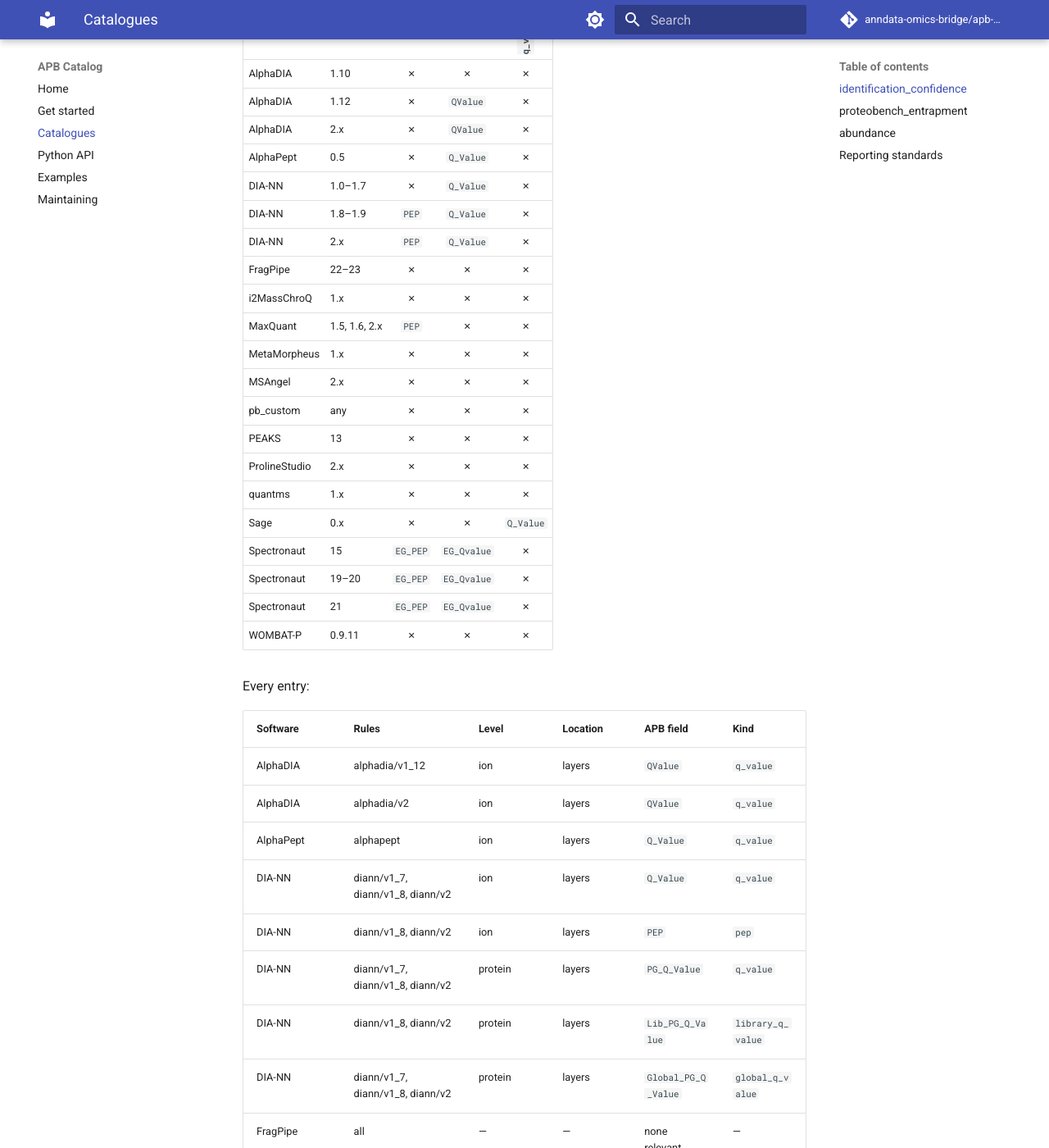
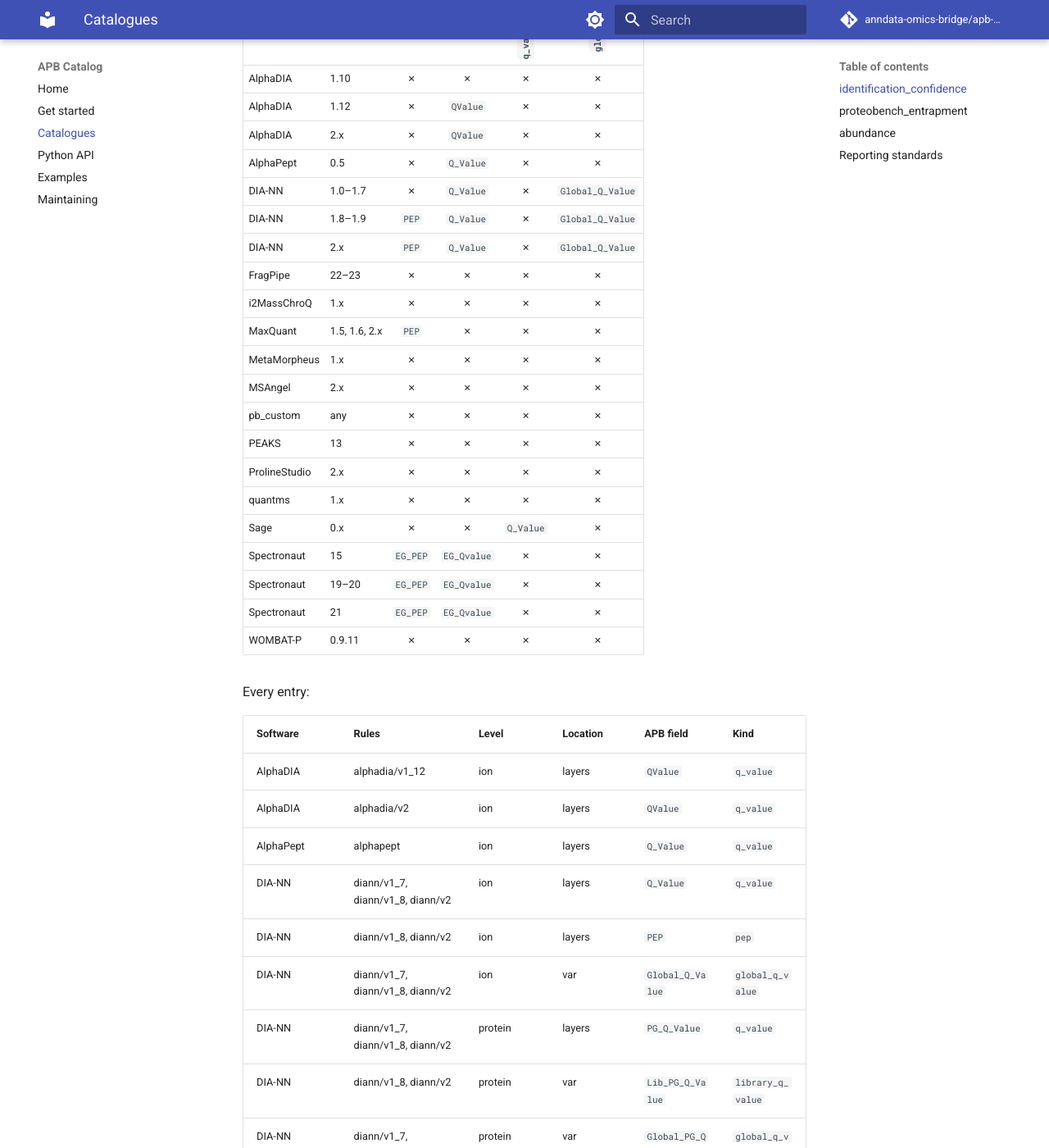
Before and after one commit to anndata-omics-bridge/apb-catalog, an MkDocs documentation site: the page built from docs/catalogues.md, in a window 1280 px wide and 1400 px high, scrolled down 2226 px. Shown: the whole window at 82% size. Built offline with MkDocs 1.6.1 and Material for MkDocs 9.7.7, drawn with Linux system fonts in a browser that asks for light colours; comment, search, counter and statistics services are not loaded; some of the changed text lies outside the part shown.

Commit message:
feat!: DIA-NN's library and global q-values are var entries
apb2 now stores them in var. identification_confidence: protein
Lib_PG_Q_Value and Global_PG_Q_Value move to var, a new ion Global_Q_Value
entry; the evidence cites DIA-NN's 1.0 placeholder. proteobench_entrapment: ion
Lib_Q_Value and Global_Q_Value move to var. Examples regenerated from DIA-NN
2.6.0.

```diff
--- a/docs/catalogues.md
+++ b/docs/catalogues.md
@@ -60,29 +60,29 @@
 
 <div class="coverage-matrix" markdown>
 
-| Software | Version | `pep` per run | `q_value` per run | `q_value` per feature, MS1 peak |
-| --- | --- | :-: | :-: | :-: |
-| AlphaDIA | 1.10 | ✗ | ✗ | ✗ |
-| AlphaDIA | 1.12 | ✗ | `QValue` | ✗ |
-| AlphaDIA | 2.x | ✗ | `QValue` | ✗ |
-| AlphaPept | 0.5 | ✗ | `Q_Value` | ✗ |
-| DIA-NN | 1.0–1.7 | ✗ | `Q_Value` | ✗ |
-| DIA-NN | 1.8–1.9 | `PEP` | `Q_Value` | ✗ |
-| DIA-NN | 2.x | `PEP` | `Q_Value` | ✗ |
-| FragPipe | 22–23 | ✗ | ✗ | ✗ |
-| i2MassChroQ | 1.x | ✗ | ✗ | ✗ |
-| MaxQuant | 1.5, 1.6, 2.x | `PEP` | ✗ | ✗ |
-| MetaMorpheus | 1.x | ✗ | ✗ | ✗ |
-| MSAngel | 2.x | ✗ | ✗ | ✗ |
-| pb_custom | any | ✗ | ✗ | ✗ |
-| PEAKS | 13 | ✗ | ✗ | ✗ |
-| ProlineStudio | 2.x | ✗ | ✗ | ✗ |
-| quantms | 1.x | ✗ | ✗ | ✗ |
-| Sage | 0.x | ✗ | ✗ | `Q_Value` |
-| Spectronaut | 15 | `EG_PEP` | `EG_Qvalue` | ✗ |
-| Spectronaut | 19–20 | `EG_PEP` | `EG_Qvalue` | ✗ |
-| Spectronaut | 21 | `EG_PEP` | `EG_Qvalue` | ✗ |
-| WOMBAT-P | 0.9.11 | ✗ | ✗ | ✗ |
+| Software | Version | `pep` per run | `q_value` per run | `q_value` per feature, MS1 peak | `global_q_value` per feature |
+| --- | --- | :-: | :-: | :-: | :-: |
+| AlphaDIA | 1.10 | ✗ | ✗ | ✗ | ✗ |
+| AlphaDIA | 1.12 | ✗ | `QValue` | ✗ | ✗ |
+| AlphaDIA | 2.x | ✗ | `QValue` | ✗ | ✗ |
+| AlphaPept | 0.5 | ✗ | `Q_Value` | ✗ | ✗ |
+| DIA-NN | 1.0–1.7 | ✗ | `Q_Value` | ✗ | `Global_Q_Value` |
+| DIA-NN | 1.8–1.9 | `PEP` | `Q_Value` | ✗ | `Global_Q_Value` |
+| DIA-NN | 2.x | `PEP` | `Q_Value` | ✗ | `Global_Q_Value` |
+| FragPipe | 22–23 | ✗ | ✗ | ✗ | ✗ |
+| i2MassChroQ | 1.x | ✗ | ✗ | ✗ | ✗ |
+| MaxQuant | 1.5, 1.6, 2.x | `PEP` | ✗ | ✗ | ✗ |
+| MetaMorpheus | 1.x | ✗ | ✗ | ✗ | ✗ |
+| MSAngel | 2.x | ✗ | ✗ | ✗ | ✗ |
+| pb_custom | any | ✗ | ✗ | ✗ | ✗ |
+| PEAKS | 13 | ✗ | ✗ | ✗ | ✗ |
+| ProlineStudio | 2.x | ✗ | ✗ | ✗ | ✗ |
+| quantms | 1.x | ✗ | ✗ | ✗ | ✗ |
+| Sage | 0.x | ✗ | ✗ | `Q_Value` | ✗ |
+| Spectronaut | 15 | `EG_PEP` | `EG_Qvalue` | ✗ | ✗ |
+| Spectronaut | 19–20 | `EG_PEP` | `EG_Qvalue` | ✗ | ✗ |
+| Spectronaut | 21 | `EG_PEP` | `EG_Qvalue` | ✗ | ✗ |
+| WOMBAT-P | 0.9.11 | ✗ | ✗ | ✗ | ✗ |
 
 </div>
 
@@ -95,9 +95,10 @@
 | AlphaPept | alphapept | ion | layers | `Q_Value` | `q_value` |
 | DIA-NN | diann/v1_7, diann/v1_8, diann/v2 | ion | layers | `Q_Value` | `q_value` |
 | DIA-NN | diann/v1_8, diann/v2 | ion | layers | `PEP` | `pep` |
+| DIA-NN | diann/v1_7, diann/v1_8, diann/v2 | ion | var | `Global_Q_Value` | `global_q_value` |
 | DIA-NN | diann/v1_7, diann/v1_8, diann/v2 | protein | layers | `PG_Q_Value` | `q_value` |
-| DIA-NN | diann/v1_8, diann/v2 | protein | layers | `Lib_PG_Q_Value` | `library_q_value` |
-| DIA-NN | diann/v1_7, diann/v1_8, diann/v2 | protein | layers | `Global_PG_Q_Value` | `global_q_value` |
+| DIA-NN | diann/v1_8, diann/v2 | protein | var | `Lib_PG_Q_Value` | `library_q_value` |
+| DIA-NN | diann/v1_7, diann/v1_8, diann/v2 | protein | var | `Global_PG_Q_Value` | `global_q_value` |
 | FragPipe | all | — | — | none relevant | — |
 | i2MassChroQ | all | — | — | none relevant | — |
 | MaxQuant | maxquant_wide | ion | layers | `PEP` | `pep` |
@@ -139,17 +140,17 @@
 
 <div class="coverage-matrix" markdown>
 
-| Software | Version | `q_value` per run | `library_q_value` per run | `global_q_value` per run |
-| --- | --- | :-: | :-: | :-: |
-| AlphaDIA | 1.10 | ✗ | ✗ | ✗ |
-| AlphaDIA | 1.12 | `QValue` | ✗ | ✗ |
-| AlphaDIA | 2.x | `QValue` | ✗ | ✗ |
-| DIA-NN | 1.0–1.7 | `Q_Value` | `Lib_Q_Value` | `Global_Q_Value` |
-| DIA-NN | 1.8–1.9 | `Q_Value` | `Lib_Q_Value` | `Global_Q_Value` |
-| DIA-NN | 2.x | `Q_Value` | `Lib_Q_Value` | `Global_Q_Value` |
-| Spectronaut | 15 | `EG_Qvalue` | ✗ | ✗ |
-| Spectronaut | 19–20 | `EG_Qvalue` | ✗ | ✗ |
-| Spectronaut | 21 | `EG_Qvalue` | `EG_LibraryQvalue` | ✗ |
+| Software | Version | `q_value` per run | `library_q_value` per run | `library_q_value` per feature | `global_q_value` per feature |
+| --- | --- | :-: | :-: | :-: | :-: |
+| AlphaDIA | 1.10 | ✗ | ✗ | ✗ | ✗ |
+| AlphaDIA | 1.12 | `QValue` | ✗ | ✗ | ✗ |
+| AlphaDIA | 2.x | `QValue` | ✗ | ✗ | ✗ |
+| DIA-NN | 1.0–1.7 | `Q_Value` | ✗ | `Lib_Q_Value` | `Global_Q_Value` |
+| DIA-NN | 1.8–1.9 | `Q_Value` | ✗ | `Lib_Q_Value` | `Global_Q_Value` |
+| DIA-NN | 2.x | `Q_Value` | ✗ | `Lib_Q_Value` | `Global_Q_Value` |
+| Spectronaut | 15 | `EG_Qvalue` | ✗ | ✗ | ✗ |
+| Spectronaut | 19–20 | `EG_Qvalue` | ✗ | ✗ | ✗ |
+| Spectronaut | 21 | `EG_Qvalue` | `EG_LibraryQvalue` | ✗ | ✗ |
 
 </div>
 
@@ -161,8 +162,8 @@
 | AlphaDIA | alphadia/v2 | ion | layers | `QValue` | `q_value` |
 | AlphaPept | all | — | — | none relevant | — |
 | DIA-NN | diann/v1_7, diann/v1_8, diann/v2 | ion | layers | `Q_Value` | `q_value` |
-| DIA-NN | diann/v1_7, diann/v1_8, diann/v2 | ion | layers | `Lib_Q_Value` | `library_q_value` |
-| DIA-NN | diann/v1_7, diann/v1_8, diann/v2 | ion | layers | `Global_Q_Value` | `global_q_value` |
+| DIA-NN | diann/v1_7, diann/v1_8, diann/v2 | ion | var | `Lib_Q_Value` | `library_q_value` |
+| DIA-NN | diann/v1_7, diann/v1_8, diann/v2 | ion | var | `Global_Q_Value` | `global_q_value` |
 | FragPipe | all | — | — | none relevant | — |
 | i2MassChroQ | all | — | — | none relevant | — |
 | MaxQuant | all | — | — | none relevant | — |
```
Also changed, not shown: other parts of docs/catalogues.md (+4 -4 lines), docs/examples.md (+10 -8 lines), docs/maintaining.md (+2 -2 lines), 4 other files.
